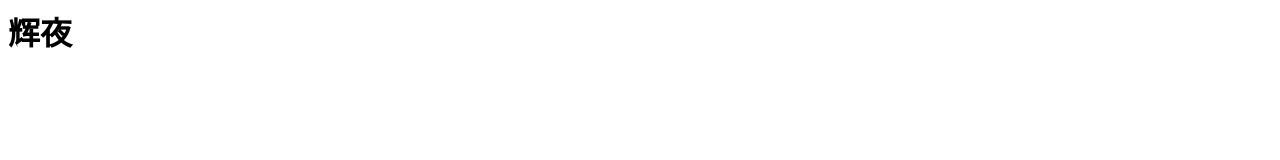
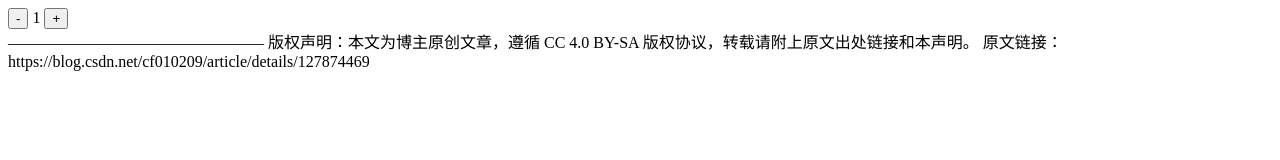
Before and after one commit to MuTong613/MuTong613.github.io, a plain HTML site: page index.html in a window 1280 px wide. Drawn offline with nearby package versions, Linux system fonts and the light colour scheme.

Commit message:
Update index.html

```diff
--- a/index.html
+++ b/index.html
@@ -1 +1,40 @@
-<h1>辉夜</h1>
+<html>
+    <head></head>
+    <body>
+        <div id="app">
+       <input type="button" value="-" v-on:click="sub">
+       <span>{{num}}</span>
+       <button @click="add">+</button>
+    </div>
+    </body>
+    <script src="https://cdn.jsdelivr.net/npm/vue/dist/vue.js">
+
+    </script>
+    <script>
+       var app= new Vue({
+        el:"#app",
+        data:{
+            num:1
+        },
+        methods:{
+            add:function(){
+                if(this.num<10)
+                {this.num++;}
+                else
+                {alert("不能再加啦");}
+            },
+            sub:function(){
+                if(this.num>0)
+                {this.num--;}
+                else
+                {alert("到底啦");}
+            }
+        }
+       })
+    </script>
+</html>
+————————————————
+
+                            版权声明：本文为博主原创文章，遵循 CC 4.0 BY-SA 版权协议，转载请附上原文出处链接和本声明。
+
+原文链接：https://blog.csdn.net/cf010209/article/details/127874469
```
